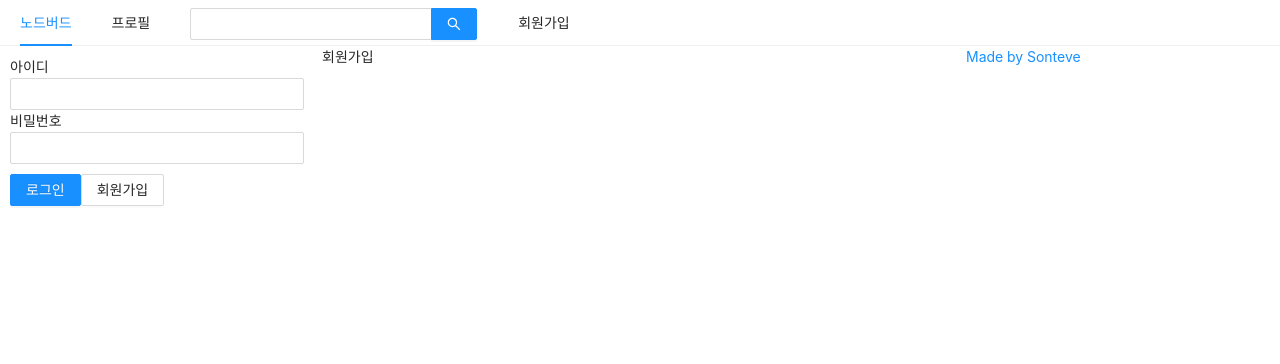
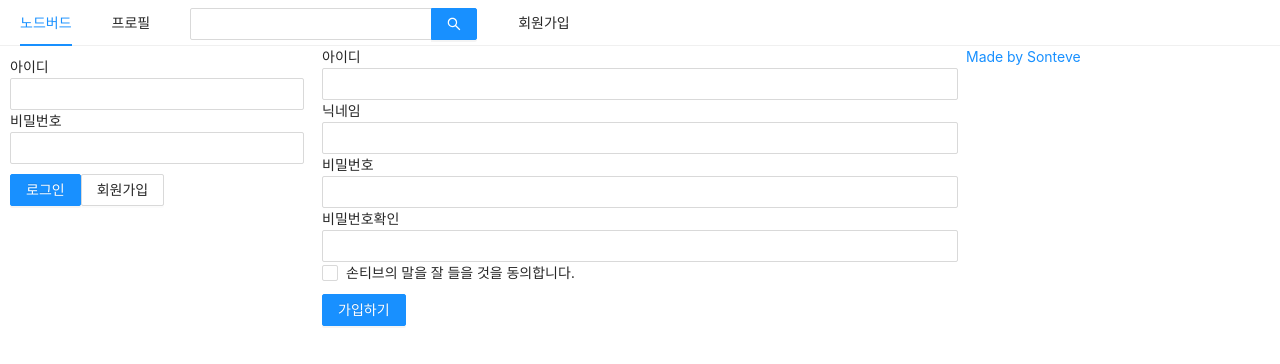
Before and after one commit to Sonteve/ts-node-bird, a Next.js app in the folder front/: page /signup in a window 1280 px wide. Shown: the top 364 px of the page. Built offline with nearby package versions, Linux system fonts and the light colour scheme.

Commit message:
Feat: add signup form

```diff
--- a/front/components/AppLayout.tsx
+++ b/front/components/AppLayout.tsx
@@ -6,7 +6,7 @@ import LoginForm from "./LoginForm";
 import UserProfile from "./UserProfile";
 
 interface Props {
-  children: ReactChild;
+  children: ReactChild[] | ReactChild;
 }
 
 const SearchInput = styled(Input.Search)`
--- /dev/null
+++ b/front/hooks/useInput.tsx
@@ -0,0 +1,19 @@
+import React, { ChangeEvent, useCallback, useState } from "react";
+
+export type onChangeType = (event: ChangeEvent<HTMLInputElement>) => void;
+
+const useInput = (
+  initialValue = ""
+): [
+  string,
+  React.Dispatch<React.SetStateAction<string>>,
+  (e: ChangeEvent<HTMLInputElement>) => void
+] => {
+  const [input, setInput] = useState(initialValue);
+  const onChangeInput = useCallback((e: ChangeEvent<HTMLInputElement>) => {
+    setInput(e.target.value);
+  }, []);
+  return [input, setInput, onChangeInput];
+};
+
+export default useInput;
--- a/front/package.json
+++ b/front/package.json
@@ -16,6 +16,7 @@
     "next": "^9.4.4",
     "react": "^17.0.1",
     "react-dom": "^17.0.1",
+    "react-hook-form": "^6.9.6",
     "styled-components": "^5.2.0",
     "webpack": "^4.44.2"
   },
--- a/front/pages/signup.tsx
+++ b/front/pages/signup.tsx
@@ -1,18 +1,110 @@
-import React from "react";
+import React, { ChangeEvent, useCallback, useState } from "react";
 import Head from "next/head";
 import AppLayout from "../components/AppLayout";
+import { Button, Checkbox, Form, Input } from "antd";
+import useInput from "../hooks/useInput";
+import styled from "styled-components";
+import { CheckboxChangeEvent } from "antd/lib/checkbox";
+import Password from "antd/lib/input/Password";
 
 const Signup = () => {
+  const [id, setId, onChangeId] = useInput("");
+  const [nickname, setNickname, onChangeNickname] = useInput("");
+  const [password, setPassword, onChangePassword] = useInput("");
+
+  const [passwordCheck, setPasswordCheck] = useState<string>("");
+  const [passwordError, setPasswordError] = useState<boolean>(false);
+  const onChangePasswordCheck = useCallback(
+    (e: ChangeEvent<HTMLInputElement>) => {
+      setPasswordCheck(e.target.value);
+      setPasswordError(e.target.value !== password);
+    },
+    [password]
+  );
+
+  const [term, setTerm] = useState<boolean>(false);
+  const [termError, setTermError] = useState<boolean>(false);
+  const onChangeTerm = useCallback(
+    (e: CheckboxChangeEvent) => {
+      setTerm(e.target.checked);
+      setTermError(false);
+    },
+    [term]
+  );
+
+  const onSubmit = useCallback(() => {
+    if (password !== passwordCheck) {
+      return setPasswordError(true);
+    }
+    if (!term) {
+      return setTermError(true);
+    }
+    console.log(id, nickname, password);
+  }, [passwordCheck, passwordCheck, term]);
   return (
     <>
       <Head>
         <title>회원가입 | NodeBird</title>
       </Head>
       <AppLayout>
-        <div>회원가입</div>
+        <Form onFinish={onSubmit}>
+          <div>
+            <label htmlFor="user-id">아이디</label>
+            <Input name="user-id" value={id} required onChange={onChangeId} />
+          </div>
+          <div>
+            <label htmlFor="user-nickname">닉네임</label>
+            <Input
+              name="user-nickname"
+              value={nickname}
+              required
+              onChange={onChangeNickname}
+            />
+          </div>
+          <div>
+            <label htmlFor="user-password">비밀번호</label>
+            <Input
+              name="user-password"
+              value={password}
+              required
+              onChange={onChangePassword}
+            />
+          </div>
+          <div>
+            <label htmlFor="user-password-check">비밀번호확인</label>
+            <Input
+              name="user-password-check"
+              value={passwordCheck}
+              required
+              onChange={onChangePasswordCheck}
+            />
+            {passwordError && (
+              <ErrorMessage style={{ color: "red" }}>
+                비밀번호가 일치하지 않습니다.
+              </ErrorMessage>
+            )}
+          </div>
+          <div>
+            <Checkbox name="user-term" checked={term} onChange={onChangeTerm}>
+              손티브의 말을 잘 들을 것을 동의합니다.
+            </Checkbox>
+            {termError && (
+              <ErrorMessage>약관에 동의하셔야 합니다.</ErrorMessage>
+            )}
+          </div>
+          <div style={{ marginTop: 10 }}>
+            <Button type="primary" htmlType="submit">
+              가입하기
+            </Button>
+          </div>
+        </Form>
       </AppLayout>
     </>
   );
 };
 
 export default Signup;
+
+const ErrorMessage = styled.div`
+  color: red;
+`;
```
Also changed, not shown: front/components/FollowList.tsx (added, +36 -0 lines), front/components/NicknameEditForm.tsx (added, +19 -0 lines), front/pages/profile.tsx (+7 -5 lines), 2 other files (tests, documents, lock files or other folders).
